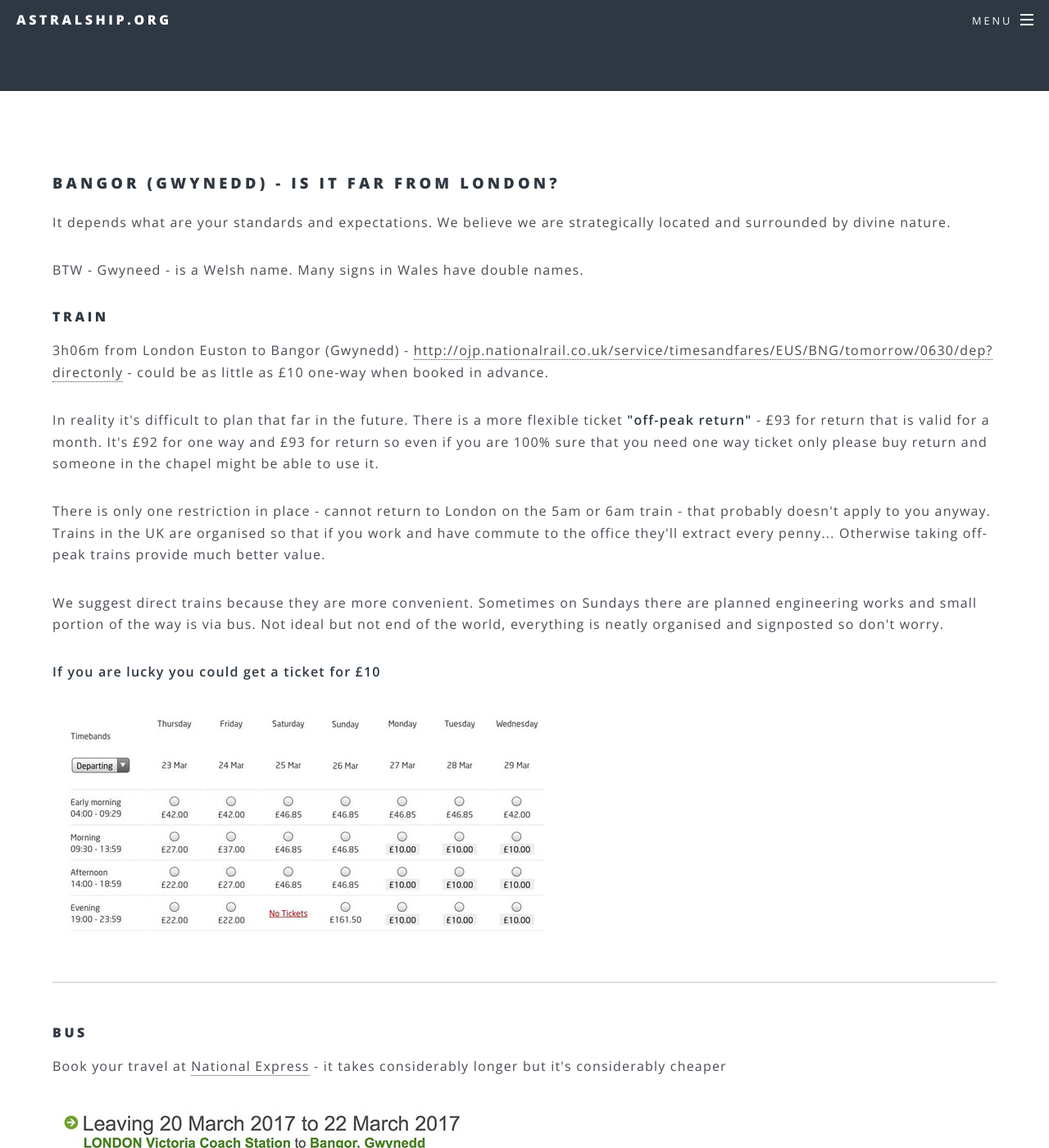
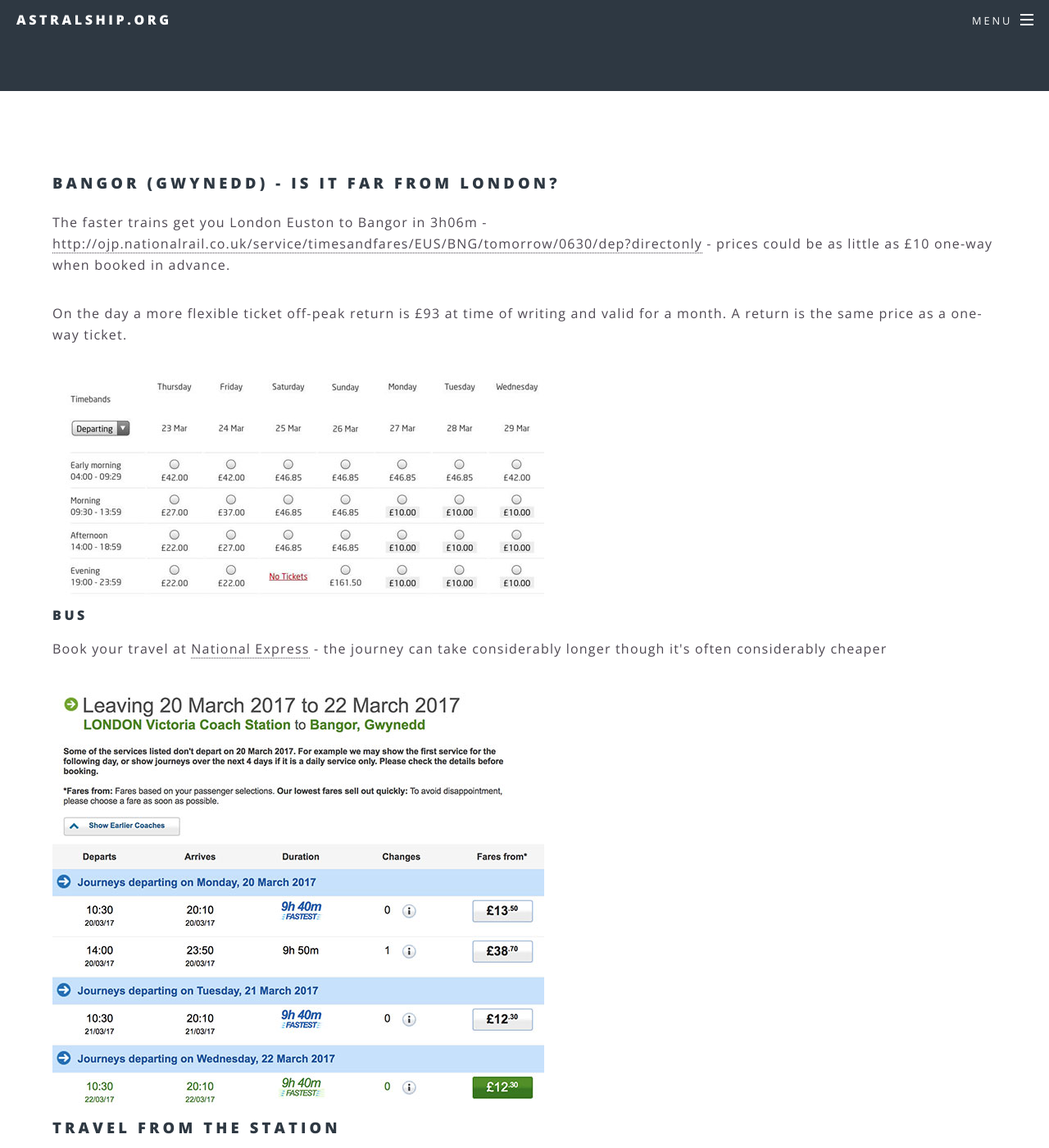
Before and after one commit to astralship/astralship.github.io, a Jekyll site: the page built from faq.html, in a window 1280 px wide and 1400 px high, scrolled down 242 px. Shown: the whole window at 82% size. Built offline with Jekyll 4.4.1, drawn with Linux system fonts in a browser that asks for light colours; comment, search, counter and statistics services are not loaded; some of the changed text lies outside the part shown.

Commit message:
updated site

```diff
--- a/faq.html
+++ b/faq.html
@@ -5,52 +5,33 @@ order: 999998
 ---
 	<h3>Bangor (Gwynedd) - is it far from London?</h3>
 
-	<p>It depends what are your standards and expectations. We believe we are strategically located and surrounded by divine nature.</p>
+	<p>The faster trains get you London Euston to Bangor in 3h06m </em> - <a href="http://ojp.nationalrail.co.uk/service/timesandfares/EUS/BNG/tomorrow/0630/dep?directonly">http://ojp.nationalrail.co.uk/service/timesandfares/EUS/BNG/tomorrow/0630/dep?directonly</a> - prices could be as little as £10 one-way when booked in advance.</p>
 
-	<p>BTW - Gwyneed - is a Welsh name. Many signs in Wales have double names.</p>
+	<p>On the day a more flexible ticket off-peak return is £93 at time of writing and valid for a month. A return is the same price as a one-way ticket.</p>
 
-	<h4>Train</h4>
-
-	<p>3h06m from London Euston to Bangor (Gwynedd)</em> - <a href="http://ojp.nationalrail.co.uk/service/timesandfares/EUS/BNG/tomorrow/0630/dep?directonly">http://ojp.nationalrail.co.uk/service/timesandfares/EUS/BNG/tomorrow/0630/dep?directonly</a> - could be as little as £10 one-way when booked in advance.</p>
-
-	<p>In reality it's difficult to plan that far in the future. There is a more flexible ticket <strong>"off-peak return"</strong> - £93 for return that is valid for a month. It's £92 for one way and £93 for return so even if you are 100% sure that you need one way ticket only please buy return and someone in the chapel might be able to use it.</p>
-
-	<p>There is only one restriction in place - cannot return to London on the 5am or 6am train - that probably doesn't apply to you anyway. Trains in the UK are organised so that if you work and have commute to the office they'll extract every penny... Otherwise taking off-peak trains provide much better value. </p>
-
-	<p>We suggest direct trains because they are more convenient. Sometimes on Sundays there are planned engineering works and small portion of the way is via bus. Not ideal but not end of the world, everything is neatly organised and signposted so don't worry.</p>
-
-	<p><strong>If you are lucky you could get a ticket for £10</strong></p>
 
 	<img src="images/tickets-train-10.jpg">
 
-	<hr>
-
 	<h4>Bus</h4>
 
-	<p>Book your travel at <a href="http://www.nationalexpress.com/">National Express</a> - it takes considerably longer but it's considerably cheaper</p>
+	<p>Book your travel at <a href="http://www.nationalexpress.com/">National Express</a> - the journey can take considerably longer though it's often considerably cheaper</p>
 
 	<img src="images/tickets-bus-13.jpg">
 
 	<h3>Travel from the station</h3>
 
-	<p>From Bangor station there is a bus service - <a href="https://www.gwynedd.llyw.cymru/en/Residents/Parking-roads-and-travel/Bus-timetables/Bus-timetables.aspx">https://www.gwynedd.llyw.cymru/en/Residents/Parking-roads-and-travel/Bus-timetables/Bus-timetables.aspx</a> - it's not very frequent though and it's better to arrange your visit so that we could pick you up or just use a taxi.</p>
+	<p>From Bangor station there is a bus service - <a href="https://www.gwynedd.llyw.cymru/en/Residents/Parking-roads-and-travel/Bus-timetables/Bus-timetables.aspx">https://www.gwynedd.llyw.cymru/en/Residents/Parking-roads-and-travel/Bus-timetables/Bus-timetables.aspx</a> - buses are less frequent, especially in the evenings. In many cases we may be able to pick you otherwise taxis are readily available.</p>
 
 	<hr />
 
-	<h3>Is it far?</h3>
-	<p>86 miles from Liverpool aiport, 93 miles from Manchester airport - it might be practical to find some cheap airline flying there. Then you are likely to pay less for the train fare.</p>
-
-	<hr />
-
-	<h3>Do you plan a coworking space?</h3>
-
-	<p>In a way: YES. We will be working, we will be open and social. The coworking is not the core focus though, we are creating the environment to <a href="flow.html">realise human potential</a> and living, eating, breathing, working is part of it.</p>
+	<h3>Is it far to the nearest airport?</h3>
+	<p>86 miles from Liverpool aiport, 93 miles from Manchester airport.</p>
 
 	<hr />
 
 	<h3>Do you have much land?</h3>
 
-	<p>Nope. Only a few meters. There is potentially land available near by. We also have friends a few miles away - <a href="http://tyddynteg.com/">organic farm</a> - they are expert organic farmers with an aligned vision. They concentrate on build a community around growning food. We'd focussed on Innovation and Cultural work</p>
+	<p>No. There's only a few meters of land around the chapel. We're surrounded by fields but these don't belong to us. There is potentially land available near by to purchase or lease but this isn't a priority for us. We also have friends a few miles away - <a href="http://tyddynteg.com/">organic farm</a> - they are expert organic farmers with an aligned vision. They concentrate on build a community around growning food. We'd focussed on Innovation and Cultural work</p>
 
 	<hr />
 
--- a/js/main.js
+++ b/js/main.js
@@ -23,6 +23,7 @@
 			$banner = $('#banner'),
 			$header = $('#header');
 
+		/* THis was causing a mess so Liam removed it
 		// Disable animations/transitions until the page has loaded.
 			$body.addClass('is-loading');
 
@@ -30,7 +31,7 @@
 				window.setTimeout(function() {
 					$body.removeClass('is-loading');
 				}, 100);
-			});
+			});*/
 
 		// Mobile?
 			if (skel.vars.mobile)
```
Also changed, not shown: images/friends-microburn.jpg (deleted), images/healPlanet.jpg (added), images/ico-sean-draft.jpg (deleted), images/ico1.jpeg (deleted), images/stepping-down-hacker-news.png (deleted), images/ziv.jpg (deleted), 1 other file.
